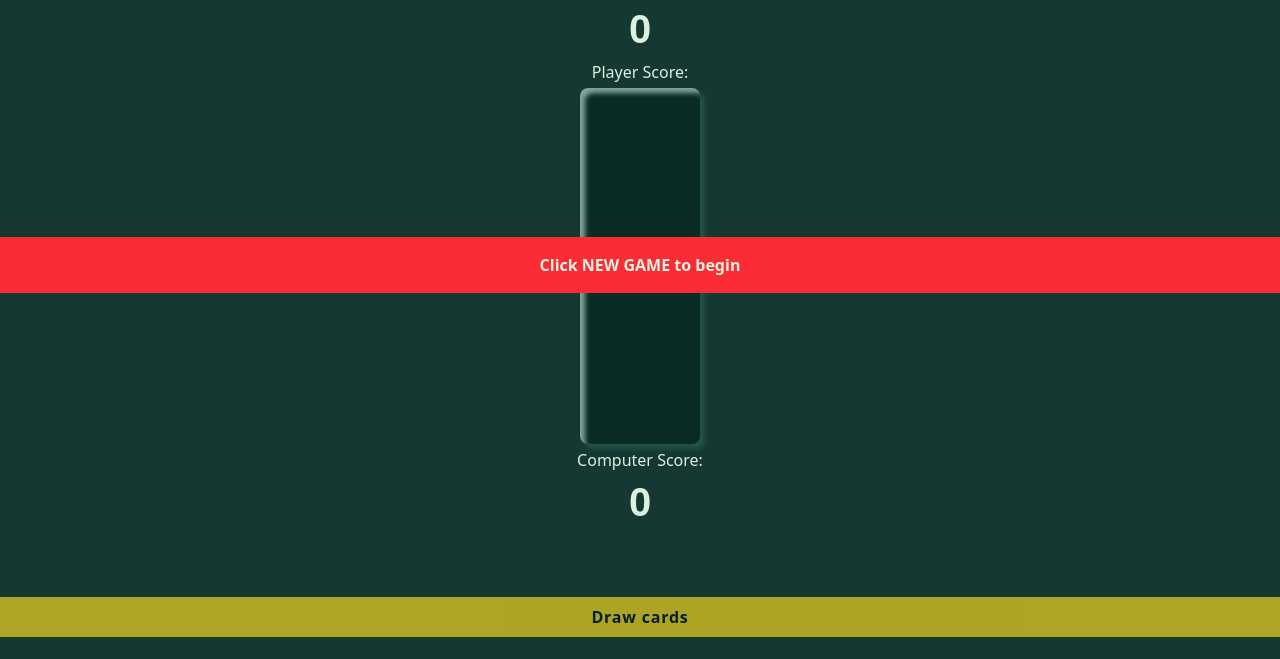
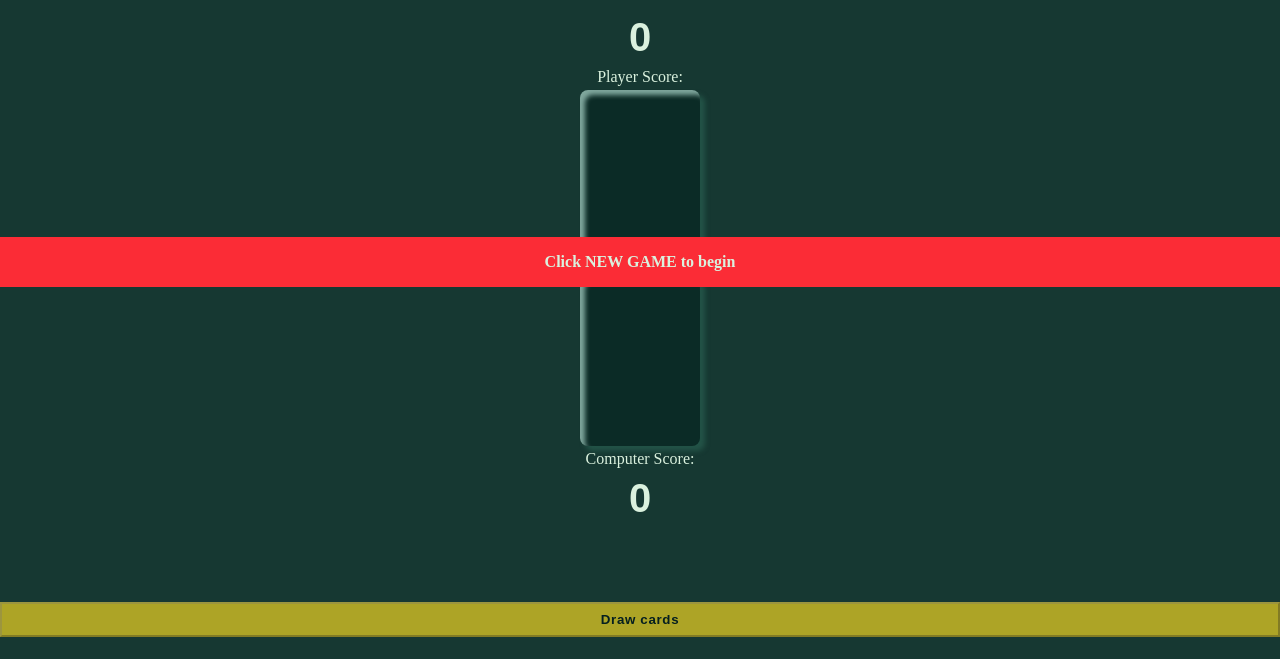
Before and after one commit to Walshwade-dev/scribcardgame, a website built with Vite: page index.html in a window 1280 px wide. Shown: the part 163-822 px from the top of the page. Built offline with nearby package versions, Linux system fonts and the light colour scheme; a web font is replaced by a local one.

Commit message:
fixing taiwindcss rendering

```diff
--- a/src/style.css
+++ b/src/style.css
@@ -1,21 +1,24 @@
 @import url('https://fonts.googleapis.com/css2?family=Poiret+One&family=Tourney:ital,wght@0,100..900;1,100..900&display=swap');
-@import "tailwindcss";
+
+@import "tailwindcss/theme";
+@import "tailwindcss/utilities";
 
 
 
-header h1{
+header h1 {
   font-family: "Tourney", sans-serif;
   font-size: 2rem;
 }
 
-#deck-id, #remaining{
+#deck-id,
+#remaining {
   font-family: "Poiret One", cursive;
   font-size: 0.9rem;
   letter-spacing: 1px;
 }
 
 #computer-score-container,
-#player-score-container{
+#player-score-container {
   font-family: "Tourney", sans-serif;
   font-size: 2.5rem;
 }
```
